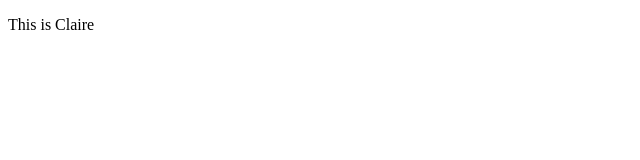
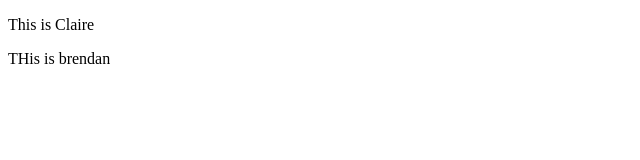
Before and after one commit to bcowley1220/group3Repo, a plain HTML site: page index.html in a window 1280 px wide. Shown: the full height of the page, 0-640 px from the left. Drawn offline with Linux system fonts and the light colour scheme.

Commit message:
added my name to the body

```diff
--- a/index.html
+++ b/index.html
@@ -1,15 +1,14 @@
 <!DOCTYPE html>
 <html lang="en">
-
-<head>
+  <head>
     <meta charset="UTF-8" />
     <meta name="viewport" content="width=device-width, initial-scale=1.0" />
     <meta http-equiv="X-UA-Compatible" content="ie=edge" />
     <title>Hello Group 3</title>
-</head>
+  </head>
 
-<body>
+  <body>
     <p>This is Claire</p>
-</body>
-
+    <p>THis is brendan</p>
+  </body>
 </html>
```
